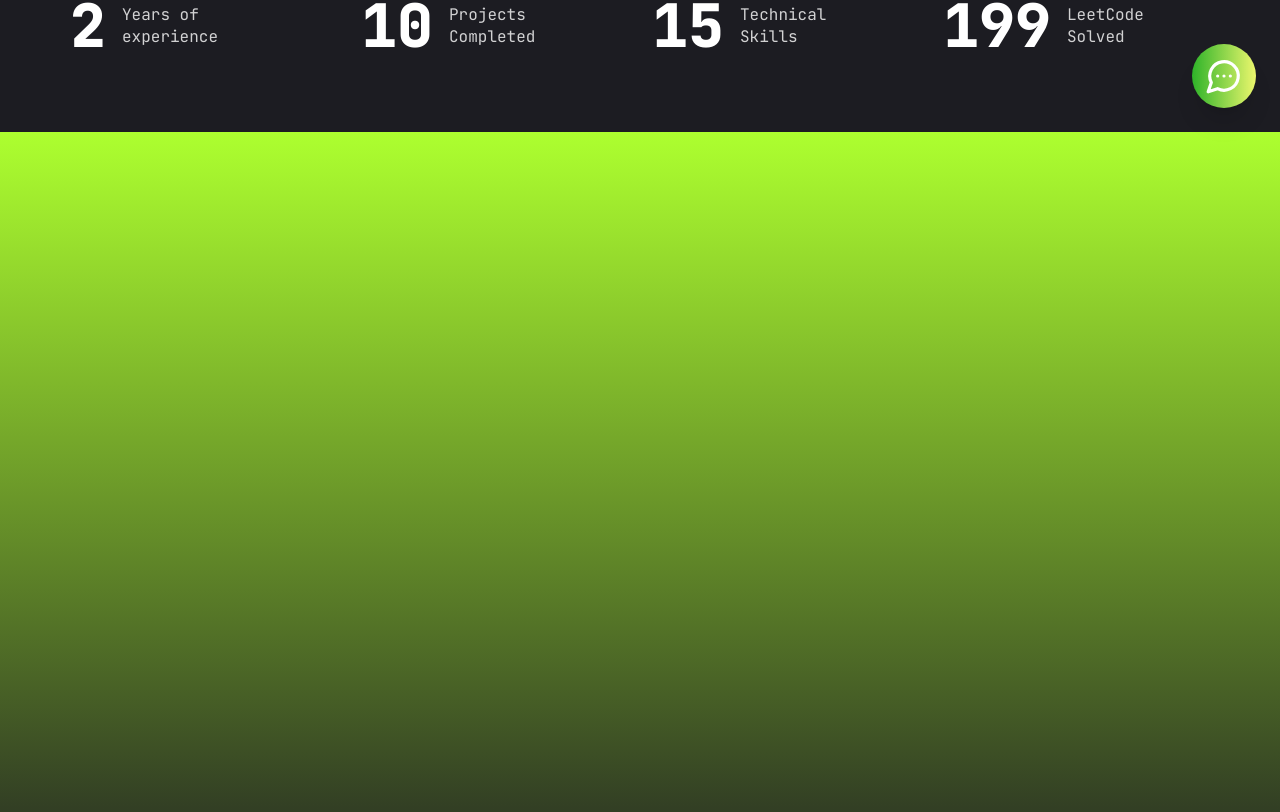
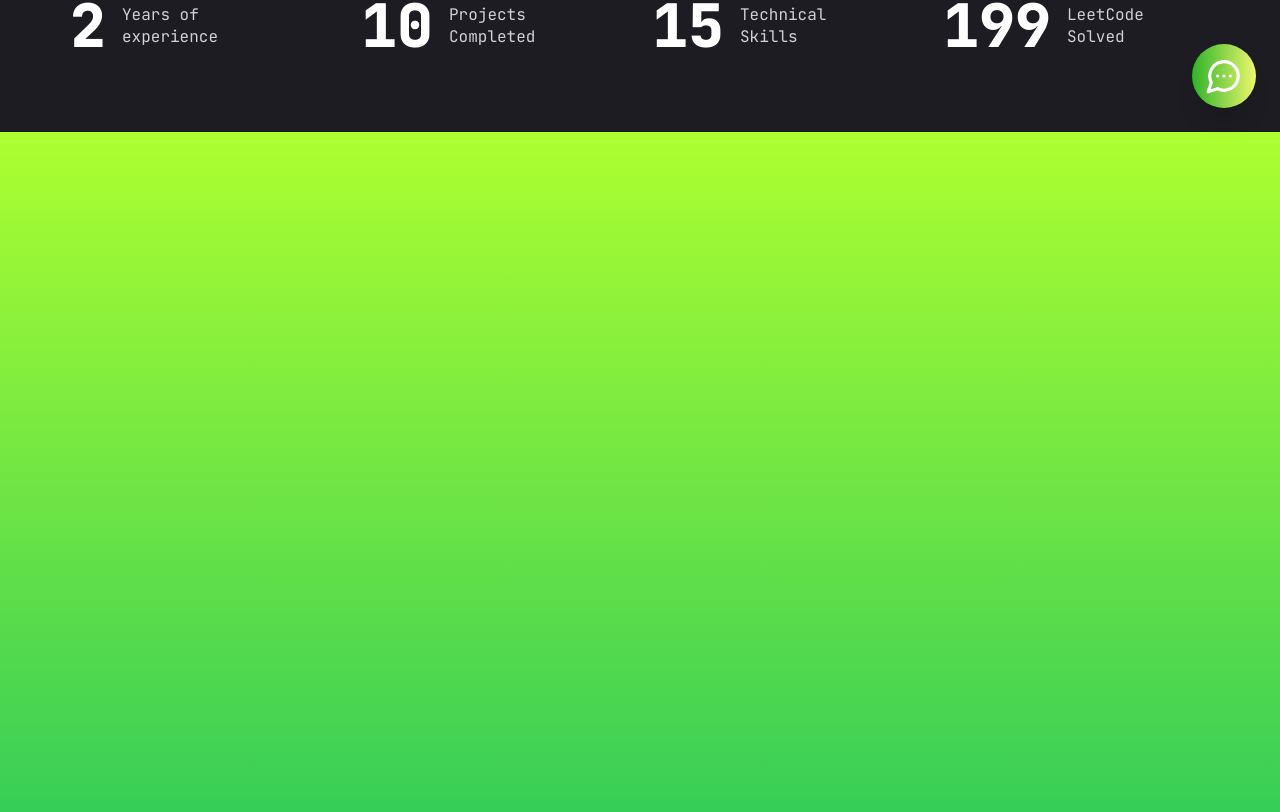
Before and after one commit to Dipak-Natureglobal/dipak-portfolio, a Next.js app: page / in a window 1280 px wide. Shown: the part 668-1480 px from the top of the page. Built offline with nearby package versions, Linux system fonts and the light colour scheme.

Commit message:
feat: update gradient colors in Stairs component for improved visual consistency

```diff
--- a/components/staireffect/stairs.jsx
+++ b/components/staireffect/stairs.jsx
@@ -45,8 +45,8 @@ const Stairs = () => {
                     }}
                     className={`h-full w-full ${
                         theme === "dark"
-                          ? "bg-gradient-to-b from-[#ADFF2F] to-primary"
-                          : "bg-gradient-to-b from-[#22c55e] to-white"
+                          ? "bg-gradient-to-b from-[#ADFF2F] to-[#22c55e]"
+                          : "bg-gradient-to-b from-[#22c55e] to-[#16a34a]"
                       } relative`}
                 />
             ))}
```
